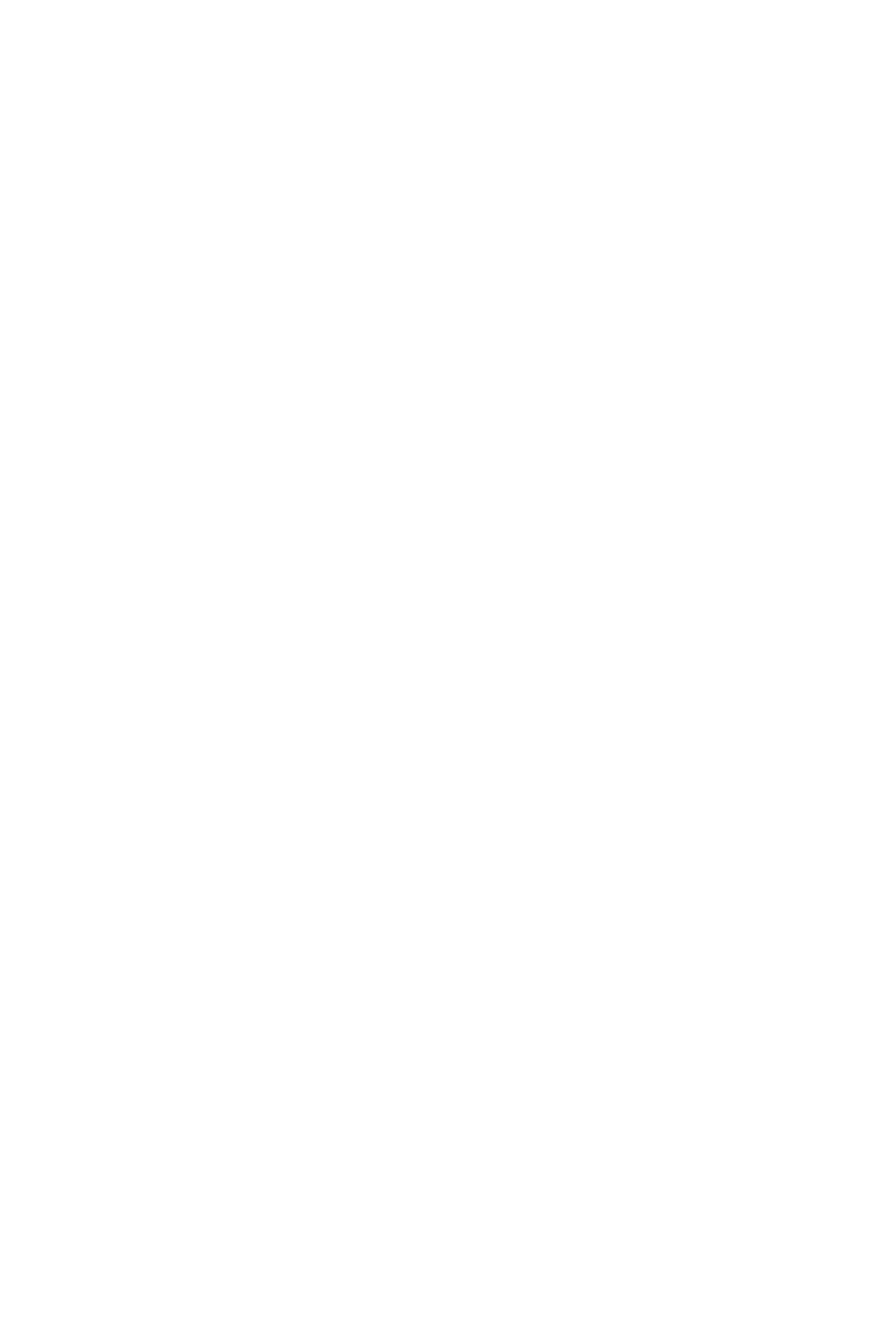
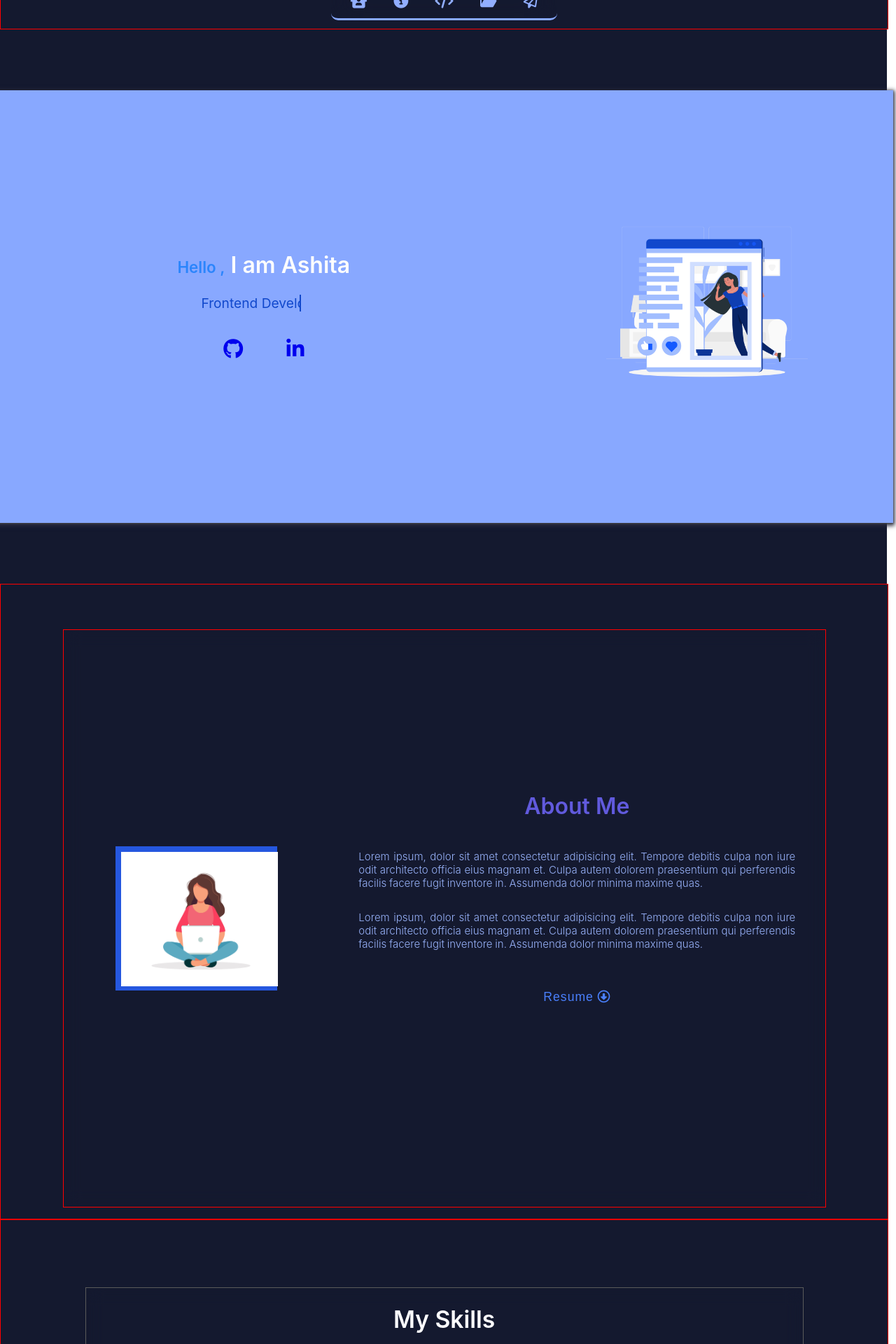
Before and after one commit to Ashita-23/portfolio_2.O, a React (Create React App) app: page / in a window 1280 px wide. Shown: the part 40-1960 px from the top of the page at 70% size. Before the commit the page ends 800 px from the top, so only its background shows below. Built offline with nearby package versions, Linux system fonts and the light colour scheme.

Commit message:
imported all components

```diff
--- a/src/index.js
+++ b/src/index.js
@@ -1,13 +1,28 @@
 import React from 'react';
 import ReactDOM from 'react-dom/client';
 import './index.css';
-import App from './App';
+// import App from './App';
+import Navigation from './Components/HeaderComponents/NavigationComponets/Navigation';
+import Home from './Components/HeaderComponents/HomeComponent/Home'
+import About from './Components/BodyComponents/AboutComponents/About';
+import SkillCounter from './Components/BodyComponents/SkillComponents/SkillCounter';
+import ProjectCounter from './Components/BodyComponents/ProjectComponents/ProjectCounter';
+import Contact from './Components/BodyComponents/ContactComponents/ContactForm';
+import Footer from './Components/FooterComponents/Footer';
+
 import reportWebVitals from './reportWebVitals';
 
 const root = ReactDOM.createRoot(document.getElementById('root'));
 root.render(
   <React.StrictMode>
-    <App />
+    {/* <App /> */}
+    <Navigation></Navigation>
+    <Home></Home>
+    <About></About>
+    <SkillCounter></SkillCounter>
+    <ProjectCounter></ProjectCounter>
+    <Contact></Contact>
+    <Footer></Footer>
   </React.StrictMode>
 );
 
```
